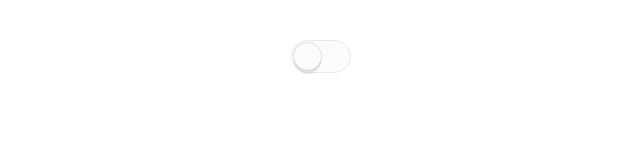
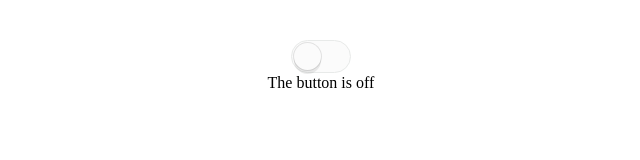
Before and after one commit to Squaretechre/advanced-react-component-patterns, a React (Create React App) app in the folder toggle-button/: page / in a window 1280 px wide. Shown: the top 160 px of the page, without its empty margins (319-959 px from the left). Built offline with nearby package versions, Linux system fonts and the light colour scheme; a web font is replaced by a local one.

Commit message:
3. write compound components

```diff
--- a/toggle-button/src/App.js
+++ b/toggle-button/src/App.js
@@ -20,18 +20,46 @@
   )
 }
 
+function ToggleOn({on, children}) {
+  return on ? children : null
+}
+
+function ToggleOff({on, children}) {
+  return on ? null : children
+}
+
+function ToggleButton({on, toggle, ...props}) {
+  return <Switch on={on} onClick={toggle} {...props} />
+}
+
+// React.Children.map is a special mapping function for mapping over React children elements
+// map over each of the children and create a clone with the parent components state passed in
 class Toggle extends Component {
+  static On = ToggleOn
+  static Off = ToggleOff
+  static Button = ToggleButton
   static defaultProps = {onToggle: () => {}}
   state = {on: false}
   toggle = () => this.setState(({on}) =>  ({on: !on}), () => {
     this.props.onToggle(this.state.on)
   })
   render() {
-    const {on} = this.state
-    return <Switch on={on} onClick={this.toggle} />
+    const children = React.Children.map(
+      this.props.children,
+      child =>
+        React.cloneElement(child, {
+          on: this.state.on,
+          toggle: this.toggle,
+        }),
+    )
+    return <div>{children}</div>
   }
 }
 
+// the Toggle component is a compound component
+// compound components have one component at the top level with children, who all share some
+// implicit state
+// in this case, the "on" state
 class App extends Component {
   render() {
     return (
@@ -42,7 +70,12 @@
         flexDirection: 'column',
         textAlign: 'center',
       }}>
-        <Toggle onToggle={on => console.log('toggle', on)} />
+        <Toggle onToggle={on => console.log('toggle', on)}
+        >
+          <Toggle.On>The button is on</Toggle.On>
+          <Toggle.Button />
+          <Toggle.Off>The button is off</Toggle.Off>
+        </Toggle>
       </div>
     );
   }
```
